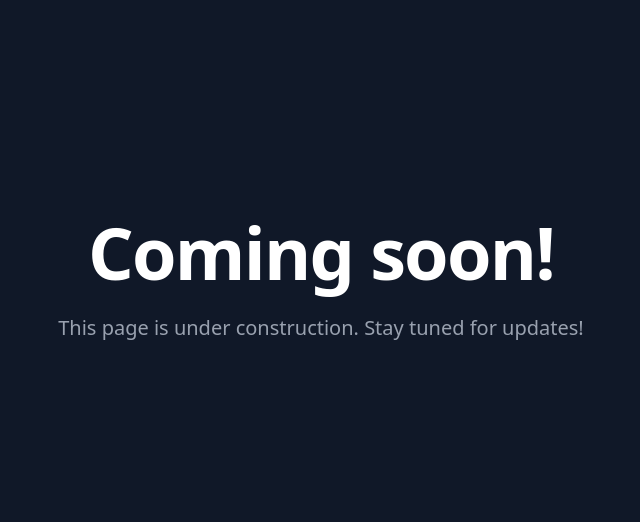
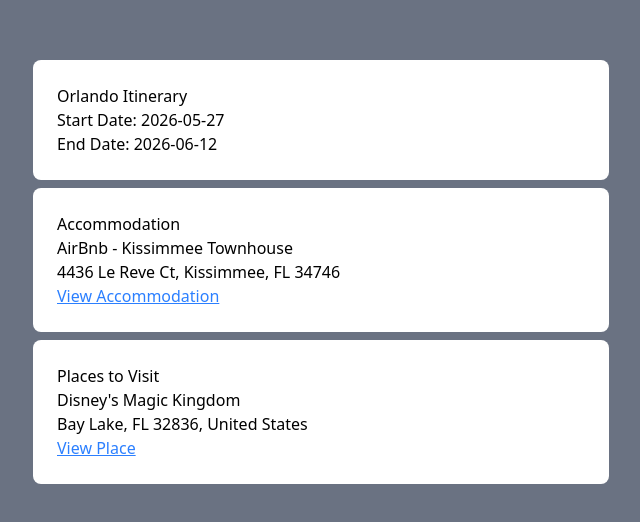
Before and after one commit to hennasoftware/app.planora.cc, a React (Vite) app: page / in a window 1280 px wide. Shown: the part 128-650 px from the top of the page, without its empty margins (319-959 px from the left). Built offline with nearby package versions, Linux system fonts and the light colour scheme.

Commit message:
feat: add ItineraryPage skeleton component and set as main app page

```diff
--- a/src/app/App.tsx
+++ b/src/app/App.tsx
@@ -1,6 +1,6 @@
 import "../styles/global.css";
-import ComingSoon from "../pages/ComingSoon.tsx";
+import ItineraryPage from "../pages/ItineraryPage.tsx";
 
 export default function App() {
-  return <ComingSoon />;
+  return <ItineraryPage />;
 }
--- a/src/pages/ComingSoon.tsx
+++ /dev/null
@@ -1,10 +0,0 @@
-export default function ComingSoon() {
-  return (
-    <main className="flex min-h-screen flex-col items-center justify-center bg-gray-900 px-6 py-24 text-center sm:py-32 lg:px-8">
-      <h1 className="mt-4 text-5xl font-semibold tracking-tight text-balance text-white sm:text-7xl">Coming soon!</h1>
-      <p className="mt-6 text-lg font-medium text-pretty text-gray-400 sm:text-xl/8">
-        This page is under construction. Stay tuned for updates!
-      </p>
-    </main>
-  );
-}
--- /dev/null
+++ b/src/pages/ItineraryPage.tsx
@@ -0,0 +1,69 @@
+import useItinerary from "../hooks/useItinerary.ts";
+
+export default function ItineraryPage() {
+  const { data, loading, error } = useItinerary("orlando-2026");
+  let content;
+
+  if (loading) {
+    content = (
+      <div className="w-full max-w-xl overflow-hidden rounded-lg bg-white p-6">
+        <p>Loading itinerary...</p>
+      </div>
+    );
+  } else if (error) {
+    content = (
+      <div className="w-full max-w-xl overflow-hidden rounded-lg bg-white p-6">
+        <p>Error loading itinerary: {error}</p>
+      </div>
+    );
+  } else if (!data) {
+    content = (
+      <div className="w-full max-w-xl overflow-hidden rounded-lg bg-white p-6">
+        <p>No itinerary data available.</p>
+      </div>
+    );
+  } else {
+    content = (
+      <>
+        <div className="w-full max-w-xl overflow-hidden rounded-lg bg-white p-6">
+          <h1>{data.location.city} Itinerary</h1>
+          <p>Start Date: {data.startDate}</p>
+          <p>End Date: {data.endDate}</p>
+        </div>
+
+        <div className="w-full max-w-xl overflow-hidden rounded-lg bg-white p-6">
+          <h2>Accommodation</h2>
+          <p>{data.accommodation.name}</p>
+          <p>{data.accommodation.address}</p>
+          <a
+            href={data.accommodation.website}
+            className="text-blue-500 underline"
+            target="_blank"
+            rel="noopener noreferrer"
+          >
+            View Accommodation
+          </a>
+        </div>
+
+        <div className="w-full max-w-xl overflow-hidden rounded-lg bg-white p-6">
+          <h2>Places to Visit</h2>
+          <ul>
+            {data.places.map((place) => (
+              <li key={place.id}>
+                <h3>{place.name}</h3>
+                <p>{place.address}</p>
+                <a href={place.website} className="text-blue-500 underline" target="_blank" rel="noopener noreferrer">
+                  View Place
+                </a>
+              </li>
+            ))}
+          </ul>
+        </div>
+      </>
+    );
+  }
+
+  return (
+    <div className="flex min-h-screen w-full flex-col items-center justify-center gap-2 bg-gray-500">{content}</div>
+  );
+}
```
